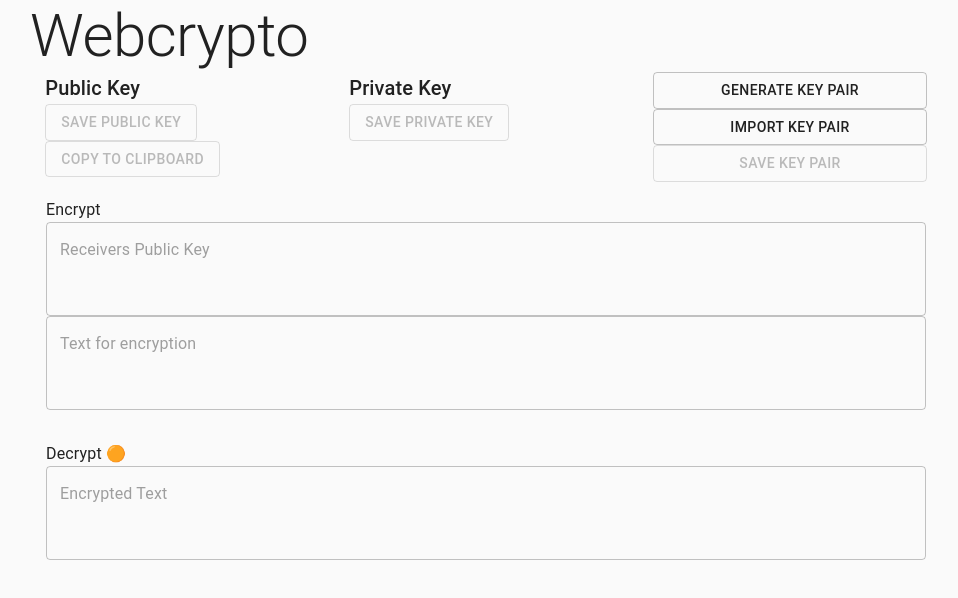
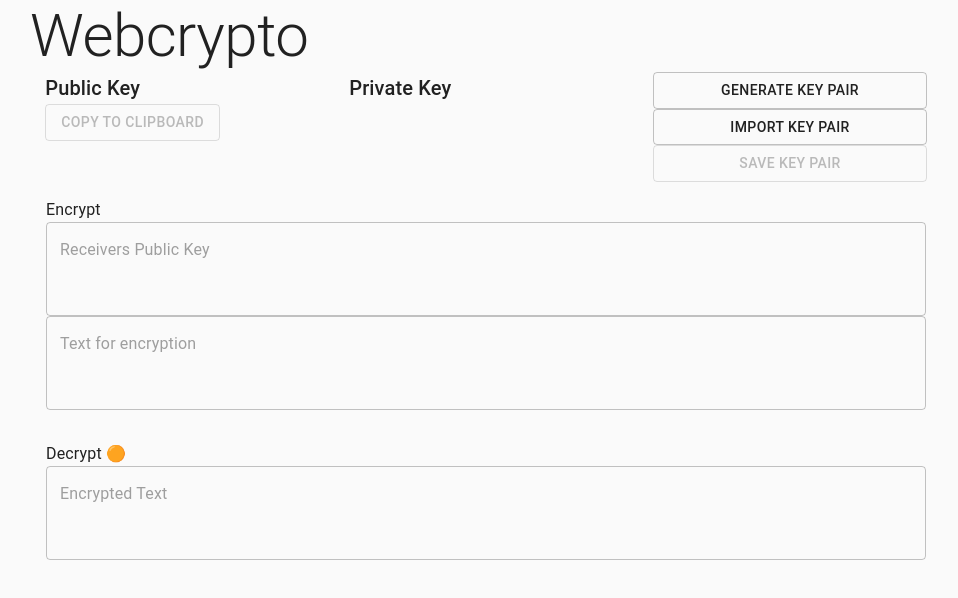
Before and after one commit to yk-szk/webcrypto, a React (Create React App) app: page / in a window 1280 px wide. Shown: the top 598 px of the page, without its empty margins (154-1112 px from the left). Built offline with nearby package versions, Linux system fonts and the light colour scheme.

Commit message:
Debug key pair IO

```diff
--- a/src/KeyManager.tsx
+++ b/src/KeyManager.tsx
@@ -174,6 +174,8 @@ interface Props {
 export function KeyManager(props: Props) {
   const [exportedPrivateKey, setExportedPrivateKey] = useState('');
   const [exportedPublicKey, setExportedPublicKey] = useState('');
+  const [privateFingerprint, setPrivateFingerprint] = useState('');
+  const [publicFingerprint, setPublicFingerprint] = useState('');
   const [saveEnabled, setSaveEnabled] = useState(false);
 
   function setKeyPair(keyPair: CryptoKeyPair) {
@@ -187,10 +189,13 @@ export function KeyManager(props: Props) {
         createFingerprint(publicKey),
       ]).then((keys) => {
         const [priv, pub] = keys;
-        setExportedPrivateKey(priv);
-        setExportedPublicKey(pub);
+        setExportedPrivateKey(privKey);
+        setExportedPublicKey(publicKey);
+        setPrivateFingerprint(priv);
+        setPublicFingerprint(pub);
       });
       localStorage.setItem('keyPair', publicKey + '\n' + privKey);
+      setSaveEnabled(true);
       props.onKeyPairChange(keyPair);
     });
   }
@@ -235,14 +240,7 @@ export function KeyManager(props: Props) {
           <Typography component="h3" variant="h6">
             Public Key
           </Typography>
-          <Typography title="Key finterprint">{exportedPublicKey}</Typography>
-          <Button
-            disabled={!saveEnabled}
-            variant="outlined"
-            onClick={() => download(exportedPublicKey, 'PublicKey.txt')}
-          >
-            Save Public Key
-          </Button>
+          <Typography title="Key finterprint">{publicFingerprint}</Typography>
           <Button
             disabled={!saveEnabled}
             variant="outlined"
@@ -255,14 +253,7 @@ export function KeyManager(props: Props) {
           <Typography component="h3" variant="h6">
             Private Key
           </Typography>
-          <Typography title="Key finterprint">{exportedPrivateKey}</Typography>
-          <Button
-            disabled={!saveEnabled}
-            variant="outlined"
-            onClick={() => download(exportedPrivateKey, 'PrivateKey.txt')}
-          >
-            Save Private Key
-          </Button>
+          <Typography title="Key finterprint">{privateFingerprint}</Typography>
         </Box>
         <Box
           width="30%"
```
